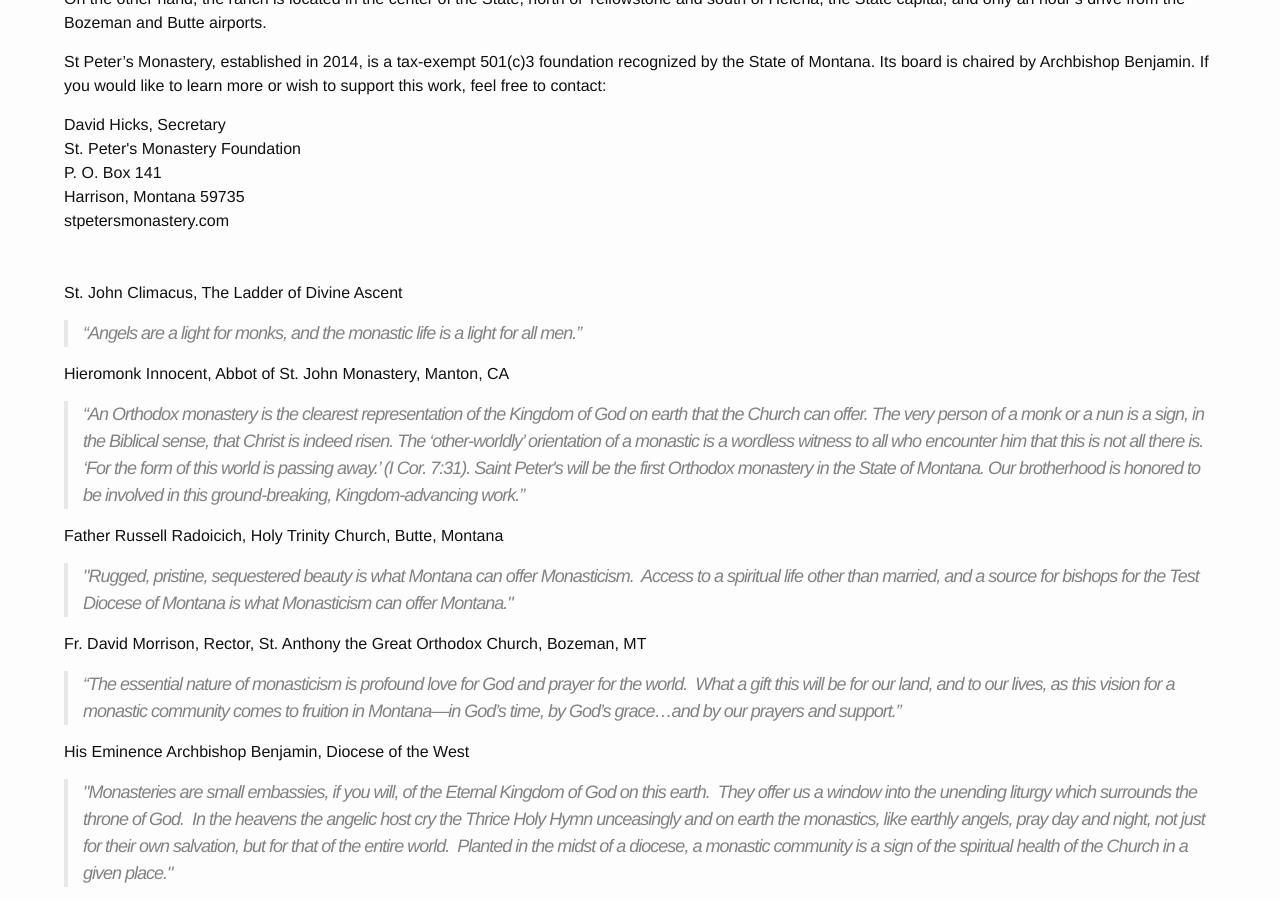
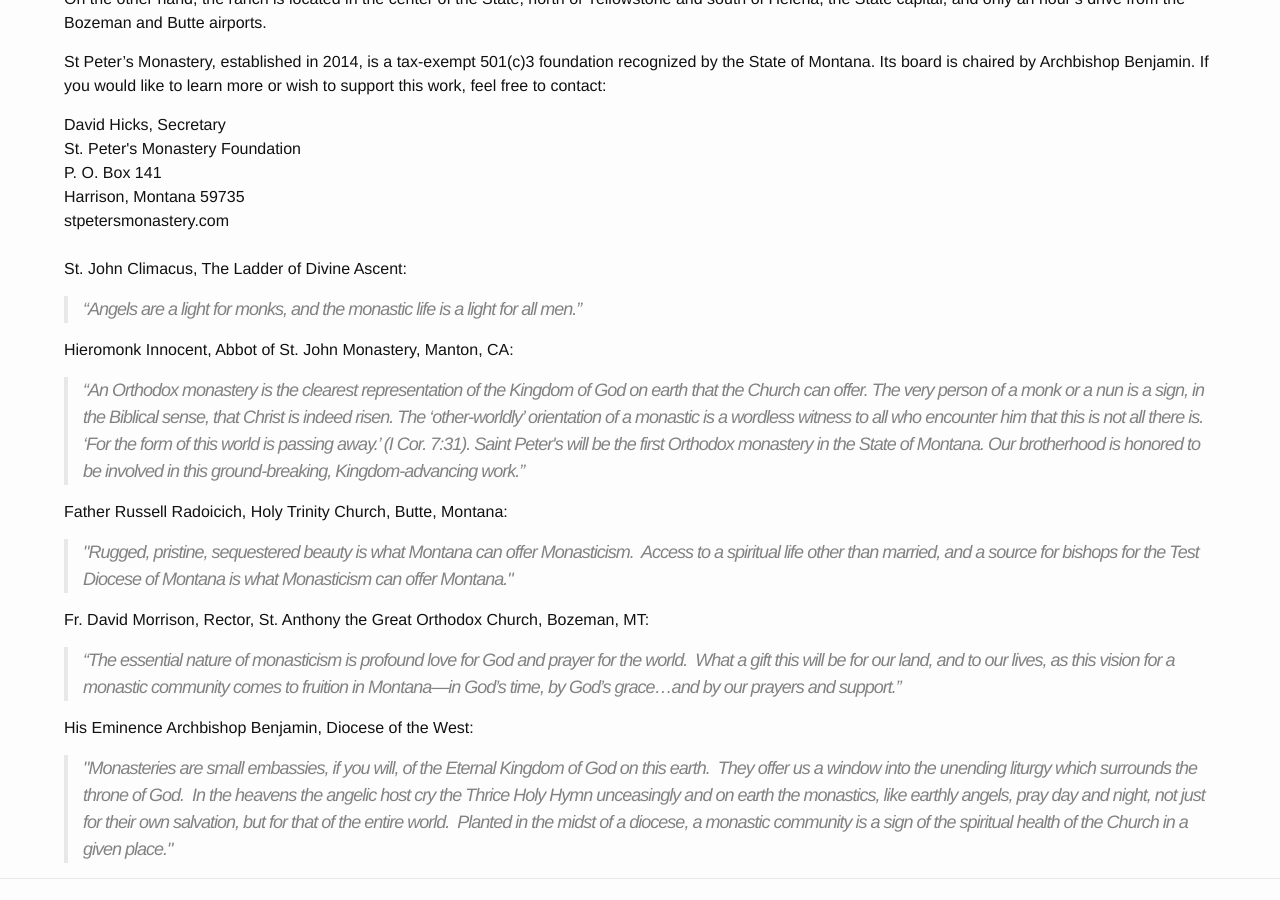
Before and after one commit to stpetersmonastery/stpetersmonastery.github.io, a Jekyll site: the page built from index.html, in a window 1280 px wide and 900 px high, scrolled down 809 px. Built offline with Jekyll 4.4.1, drawn with Linux system fonts in a browser that asks for light colours.

Commit message:
finished up for now

```diff
--- a/index.html
+++ b/index.html
@@ -16,23 +16,23 @@ layout: default
       <p class='address'>P. O. Box 141</p>
       <p class='address'>Harrison, Montana  59735</p>
       <p class='address'>stpetersmonastery.com</p>
-      <br><br>
-    <p>St. John Climacus, The Ladder of Divine Ascent</p>
+      <br>
+    <p>St. John Climacus, The Ladder of Divine Ascent:</p>
     <blockquote>“Angels are a light for monks, and the monastic life is a light for all men.”</blockquote>
-    <p>Hieromonk Innocent, Abbot of St. John Monastery, Manton, CA</p>
+    <p>Hieromonk Innocent, Abbot of St. John Monastery, Manton, CA:</p>
     <blockquote>“An Orthodox monastery is the clearest representation of the Kingdom of God on earth that the Church can offer.  The very person of a monk or a nun is a sign, in the Biblical sense, that Christ is indeed risen. The ‘other-worldly’ orientation of a monastic is a wordless witness to all who encounter him that this is not all there is.  ‘For the form of this world is passing away.’ (I Cor. 7:31).  Saint Peter's will be the first Orthodox monastery in the State of Montana.  Our brotherhood is honored to be involved in this ground-breaking, Kingdom-advancing work.”</blockquote>
-    <p>Father Russell Radoicich, Holy Trinity Church, Butte, Montana</p>
+    <p>Father Russell Radoicich, Holy Trinity Church, Butte, Montana:</p>
     <blockquote>"Rugged, pristine, sequestered beauty is what Montana can
     offer Monasticism.   Access to a spiritual life other than married, and a
     source for bishops for the Test Diocese of Montana is what Monasticism
     can offer Montana."
     </blockquote>
     <p>Fr. David Morrison, Rector, St. Anthony the Great Orthodox Church,
-    Bozeman, MT</p>
+    Bozeman, MT:</p>
     <blockquote>“The essential nature of monasticism is profound love for God and prayer for the world.  What a gift this will be for our land, and to our lives, as this vision for a monastic community comes to fruition in Montana—in God’s time, by God’s grace…and by our prayers and
     support.”
     </blockquote>
-    <p>His Eminence Archbishop Benjamin, Diocese of the West</p>
+    <p>His Eminence Archbishop Benjamin, Diocese of the West:</p>
     <blockquote>"Monasteries are small embassies, if you will, of the Eternal Kingdom of God on this earth.  They offer us a window into the unending liturgy which surrounds the throne of God.  In the heavens the angelic host cry the Thrice Holy Hymn unceasingly and on earth the monastics, like earthly angels, pray day and night, not just for their own salvation, but for that of the entire world.  Planted in the midst of a diocese, a monastic community is a sign of the spiritual health of the Church in a given place."
     </blockquote>
 </div>
```
